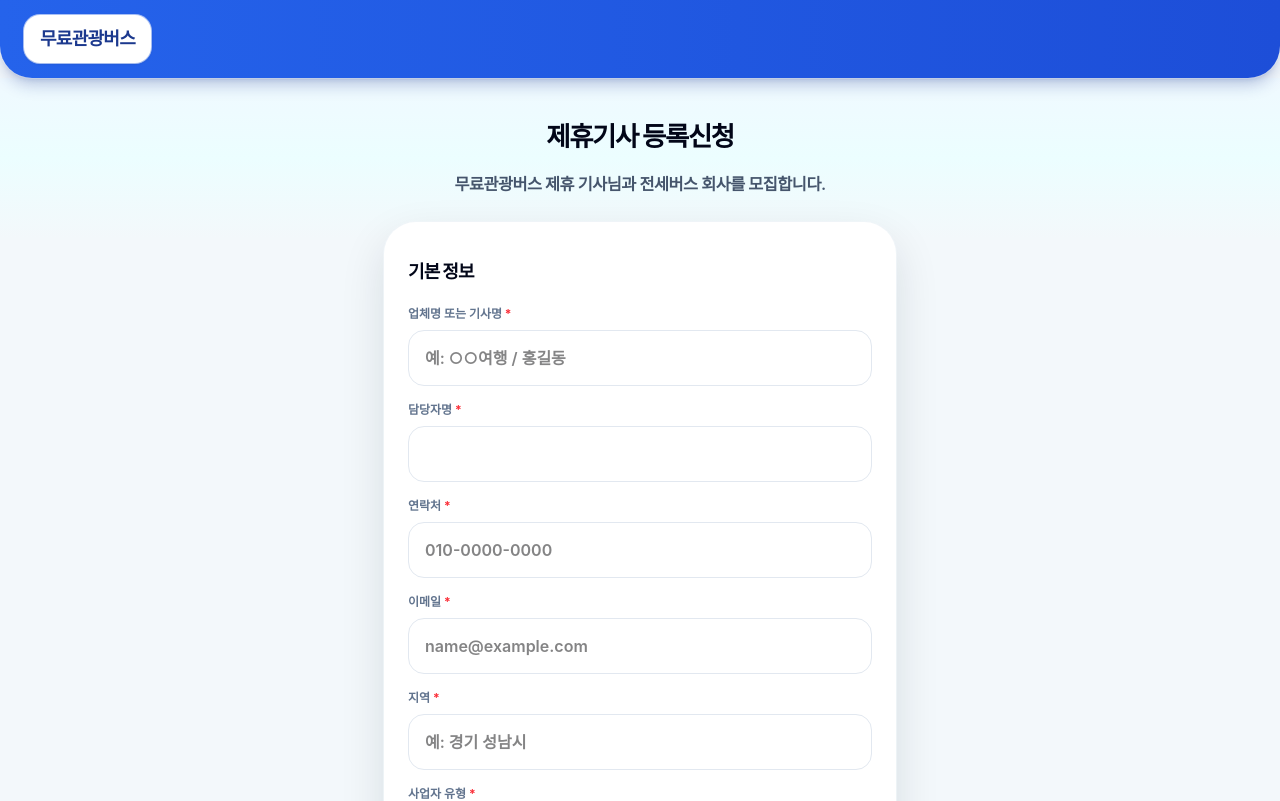
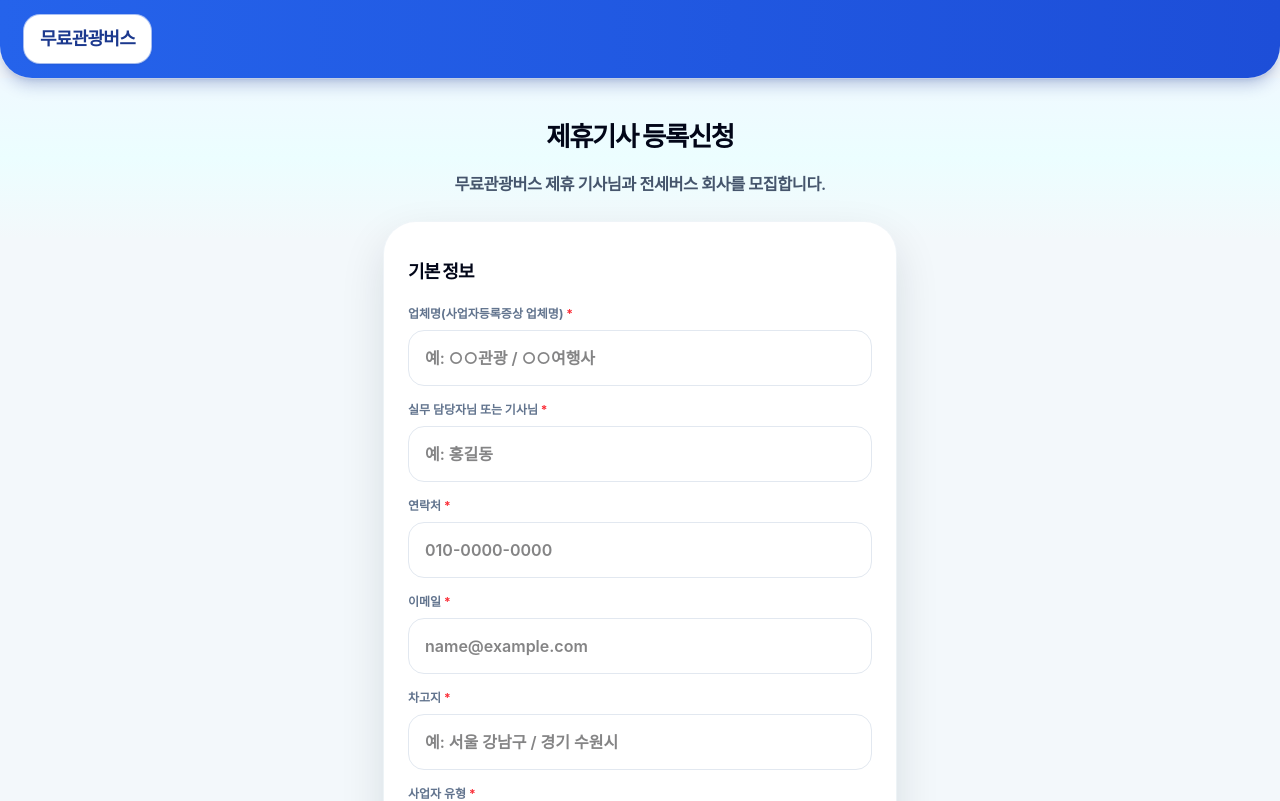
Before and after one commit to picassoautokr-pixel/free-tour-bus, a Next.js app: page /partner/register in a window 1280 px wide. Shown: the top 801 px of the page. Built offline with nearby package versions, Linux system fonts and the light colour scheme.

Commit message:
Update partner registration form labels and placeholders for improved clarity: revised field names and examples to better guide users in providing accurate information during registration.

```diff
--- a/app/partner/register/page.tsx
+++ b/app/partner/register/page.tsx
@@ -245,23 +245,26 @@ export default function PartnerRegisterPage() {
               <div className="mt-5 space-y-4">
                 <label className="block">
                   <span className="mb-2 block text-xs font-bold text-slate-500">
-                    업체명 또는 기사명 <span className="text-red-500">*</span>
+                    업체명(사업자등록증상 업체명){" "}
+                    <span className="text-red-500">*</span>
                   </span>
                   <input
                     className="h-14 w-full rounded-2xl border border-slate-200 bg-white px-4 text-base font-semibold outline-none focus:border-blue-500"
                     value={companyName}
                     onChange={(e) => setCompanyName(e.target.value)}
-                    placeholder="예: ○○여행 / 홍길동"
+                    placeholder="예: ○○관광 / ○○여행사"
                   />
                 </label>
                 <label className="block">
                   <span className="mb-2 block text-xs font-bold text-slate-500">
-                    담당자명 <span className="text-red-500">*</span>
+                    실무 담당자님 또는 기사님{" "}
+                    <span className="text-red-500">*</span>
                   </span>
                   <input
                     className="h-14 w-full rounded-2xl border border-slate-200 bg-white px-4 text-base font-semibold outline-none focus:border-blue-500"
                     value={managerName}
                     onChange={(e) => setManagerName(e.target.value)}
+                    placeholder="예: 홍길동"
                   />
                 </label>
                 <label className="block">
@@ -307,13 +310,13 @@ export default function PartnerRegisterPage() {
                 </label>
                 <label className="block">
                   <span className="mb-2 block text-xs font-bold text-slate-500">
-                    지역 <span className="text-red-500">*</span>
+                    차고지 <span className="text-red-500">*</span>
                   </span>
                   <input
                     className="h-14 w-full rounded-2xl border border-slate-200 bg-white px-4 text-base font-semibold outline-none focus:border-blue-500"
                     value={region}
                     onChange={(e) => setRegion(e.target.value)}
-                    placeholder="예: 경기 성남시"
+                    placeholder="예: 서울 강남구 / 경기 수원시"
                   />
                 </label>
                 <div>
```
